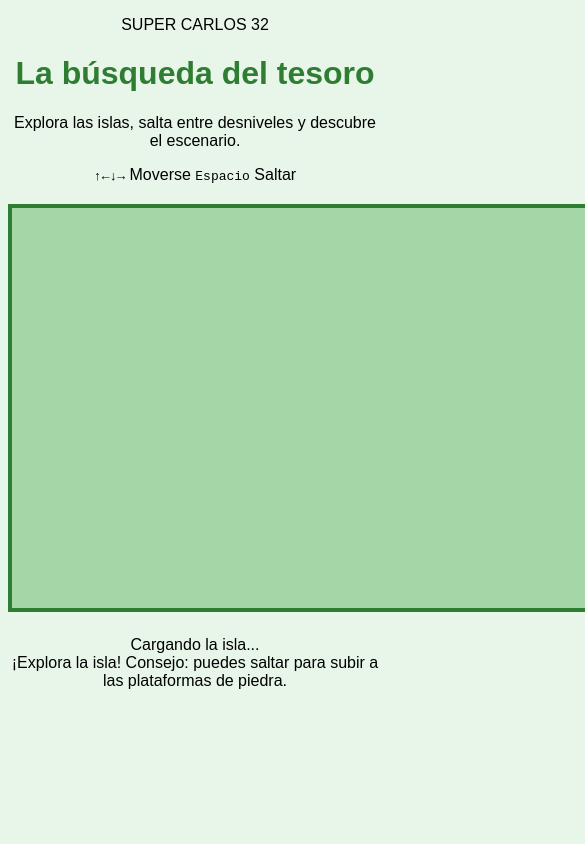
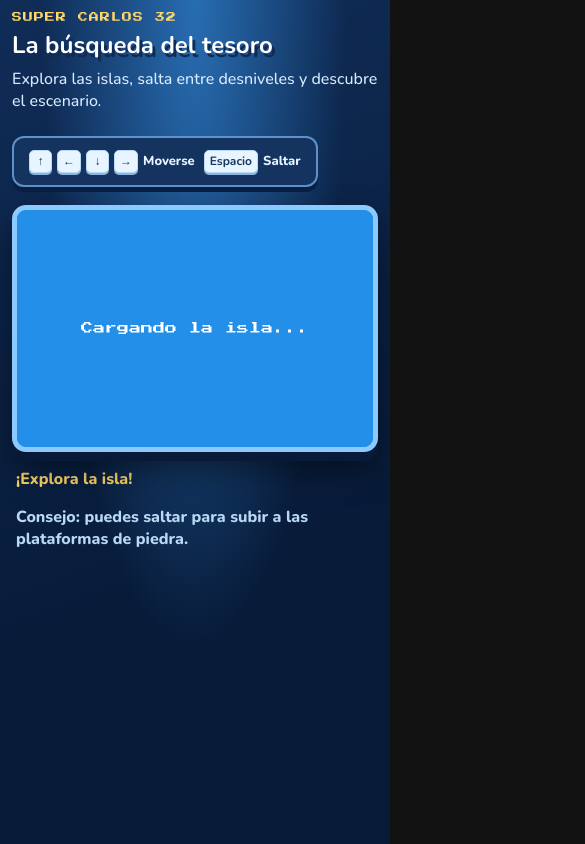
Before and after one commit to Sebita08G/SuperCarlos32, a plain HTML site: page index.html in a window 390 px wide. Shown: the top 844 px of the page, 585 px wide, since content can reach past the window. Drawn offline with nearby package versions, Linux system fonts and the light colour scheme.

Commit message:
Add retro game layout and responsive canvas styling

```diff
--- a/style.css
+++ b/style.css
@@ -1,44 +1,128 @@
+@import url('https://fonts.googleapis.com/css2?family=Press+Start+2P&family=Nunito:wght@500;700;800;900&display=swap');
+
+:root {
+  color-scheme: dark;
+  --ink: #142b55;
+  --panel: #173b70;
+  --gold: #ffd76a;
+}
+
+* { box-sizing: border-box; }
 
 body {
-    font-family: Arial, sans-serif;
-    text-align: center;
-    background-color: #e8f5e9;
+  margin: 0;
+  min-height: 100vh;
+  padding: 24px;
+  color: #fff;
+  font-family: 'Nunito', system-ui, sans-serif;
+  background:
+    radial-gradient(ellipse at 50% 0%, #286db2 0%, transparent 55%),
+    linear-gradient(160deg, #102d58, #071a37 70%);
+}
+
+.game-shell { width: min(1180px, 100%); margin: 0 auto; }
+
+.game-header {
+  display: flex;
+  align-items: end;
+  justify-content: space-between;
+  gap: 24px;
+  margin: 0 0 18px;
+}
+
+.eyebrow {
+  margin: 0 0 10px;
+  color: var(--gold);
+  font: 10px 'Press Start 2P', monospace;
+  letter-spacing: 1px;
 }
 
 h1 {
-    color: #2e7d32;
+  margin: 0;
+  font-size: clamp(24px, 4vw, 42px);
+  line-height: 1.12;
+  text-shadow: 3px 4px 0 #102b55;
+}
+
+.subtitle { margin: 9px 0 0; color: #d7eaff; }
+
+.controls-card {
+  display: grid;
+  gap: 9px;
+  flex: 0 0 auto;
+  padding: 12px 15px;
+  border: 2px solid #5c91cb;
+  border-radius: 12px;
+  background: #14345f;
+  box-shadow: 0 5px 0 #0a2042;
+  color: #e8f4ff;
+  font-size: 13px;
+  font-weight: 800;
+}
+
+.controls-card span { display: flex; align-items: center; gap: 5px; }
+
+kbd {
+  display: inline-grid;
+  min-width: 23px;
+  height: 23px;
+  place-items: center;
+  padding: 0 5px;
+  border: 1px solid #b9d9f7;
+  border-radius: 5px;
+  background: #e8f4ff;
+  color: #18385e;
+  font: 700 12px 'Nunito', sans-serif;
+  box-shadow: 0 2px 0 #8bb5df;
+}
+
+.game-frame {
+  position: relative;
+  overflow: hidden;
+  border: 5px solid #8bc9ff;
+  border-radius: 14px;
+  background: #2699f5;
+  box-shadow: 0 9px 0 #071a37, 0 18px 35px #0007;
+  line-height: 0;
 }
 
 #game {
-    width: 600px;
-    height: 400px;
-    background-color: #a5d6a7;
-    border: 4px solid #2e7d32;
-    margin: 20px auto;
-    position: relative;
-    overflow: hidden;
+  display: block;
+  width: 100%;
+  height: auto;
+  image-rendering: pixelated;
+  image-rendering: crisp-edges;
 }
 
-#player, #treasure {
-    position: absolute;
-    font-size: 35px;
-    width: 40px;
-    height: 40px;
-    display: flex;
-    justify-content: center;
-    align-items: center;
+.loading {
+  position: absolute;
+  inset: 0;
+  display: grid;
+  place-items: center;
+  color: white;
+  background: #238fe9;
+  font: 12px 'Press Start 2P', monospace;
+  line-height: 1.8;
 }
 
-#player {
-    left: 0;
-    top: 0;
+.loading.hidden { display: none; }
+
+.game-footer {
+  display: flex;
+  justify-content: space-between;
+  gap: 16px;
+  padding: 16px 4px 0;
+  color: #e5f3ff;
+  font-weight: 800;
 }
 
-#treasure {
-    left: 300px;
-    top: 200px;
+#status { color: var(--gold); }
+.hint { color: #b9d8f5; text-align: right; }
+
+@media (max-width: 760px) {
+  body { padding: 12px; }
+  .game-header { align-items: start; flex-direction: column; }
+  .controls-card { display: flex; flex-wrap: wrap; }
+  .game-footer { flex-direction: column; }
+  .hint { text-align: left; }
 }
-
-#message {
-    color: #1b5e20;
-}
```
